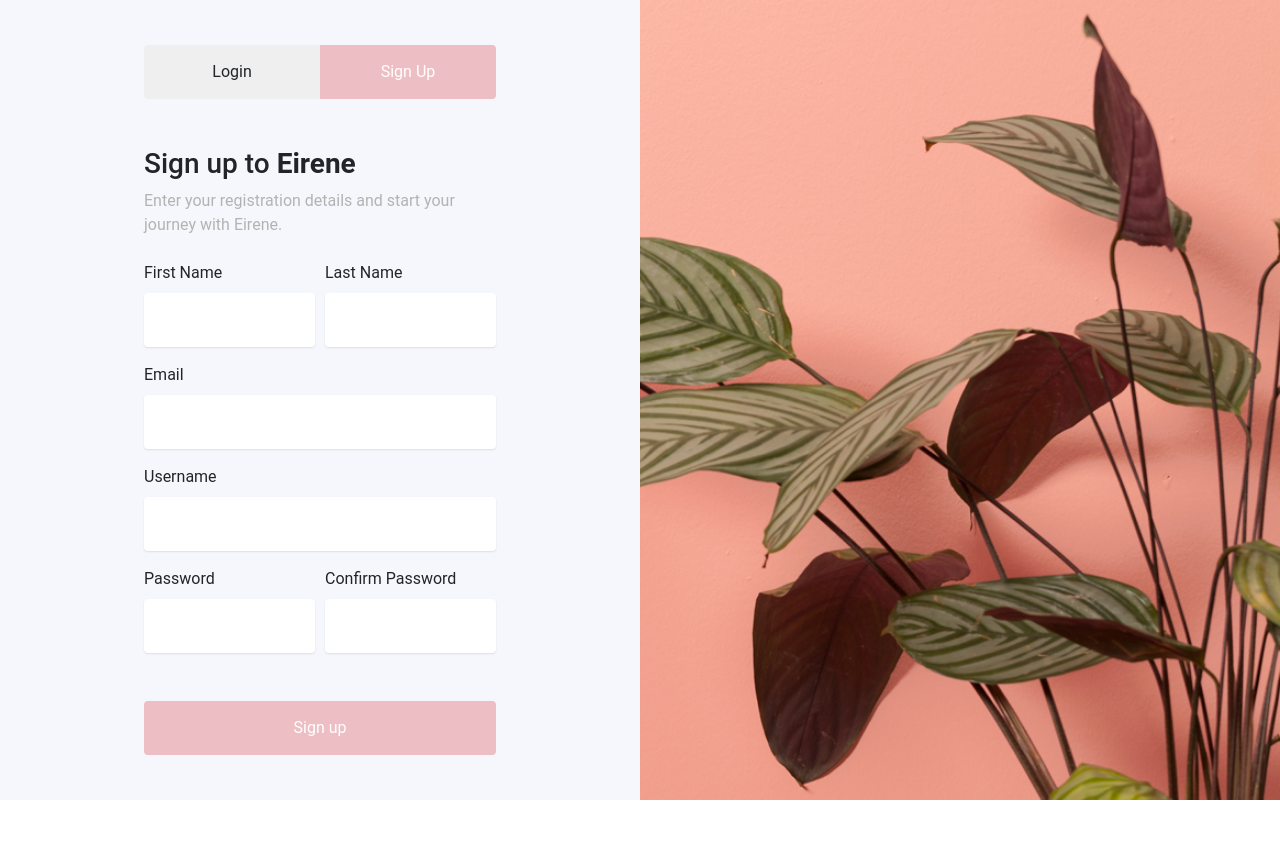
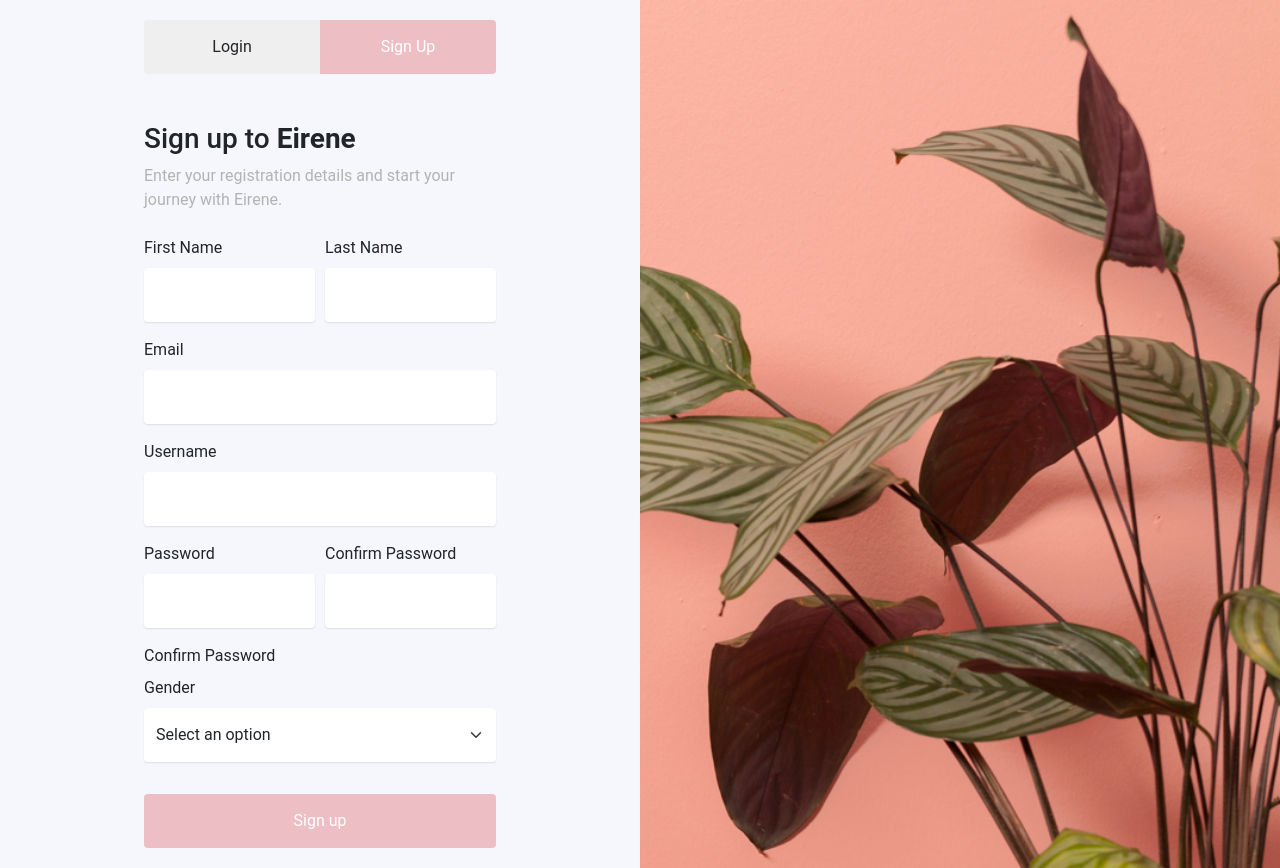
Before and after one commit to TshiSelle/eirene, a React (Create React App) app: page /SignUp in a window 1280 px wide. Before the commit the page ends 800 px from the top, so only its background shows below. Built offline with nearby package versions, Linux system fonts and the light colour scheme.

Commit message:
added back gender form

```diff
--- a/src/components/Profile/SignUp/SignUpForm.js
+++ b/src/components/Profile/SignUp/SignUpForm.js
@@ -306,8 +306,8 @@ const SignUpForm = () => {
               <Form.Control className="textField" />
             </GridContainer>
 
-            {/* <Label>Confirm Password</Label> */}
-            {/* <Form.Group>
+            {<Label>Confirm Password</Label>}
+            {<Form.Group>
               <Form.Label htmlFor="genderSelect">Gender</Form.Label>
               <Form.Select
                 id="genderSelect"
@@ -326,7 +326,7 @@ const SignUpForm = () => {
                 <option value="Female">Female</option>
                 <option value="Other">Other</option>
               </Form.Select>
-            </Form.Group> */}
+            </Form.Group>}
             {submissionErrorMessage && (
               <div style={{ paddingTop: 20 }}>
                 <Alert variant="danger">{submissionErrorMessage}</Alert>
```
